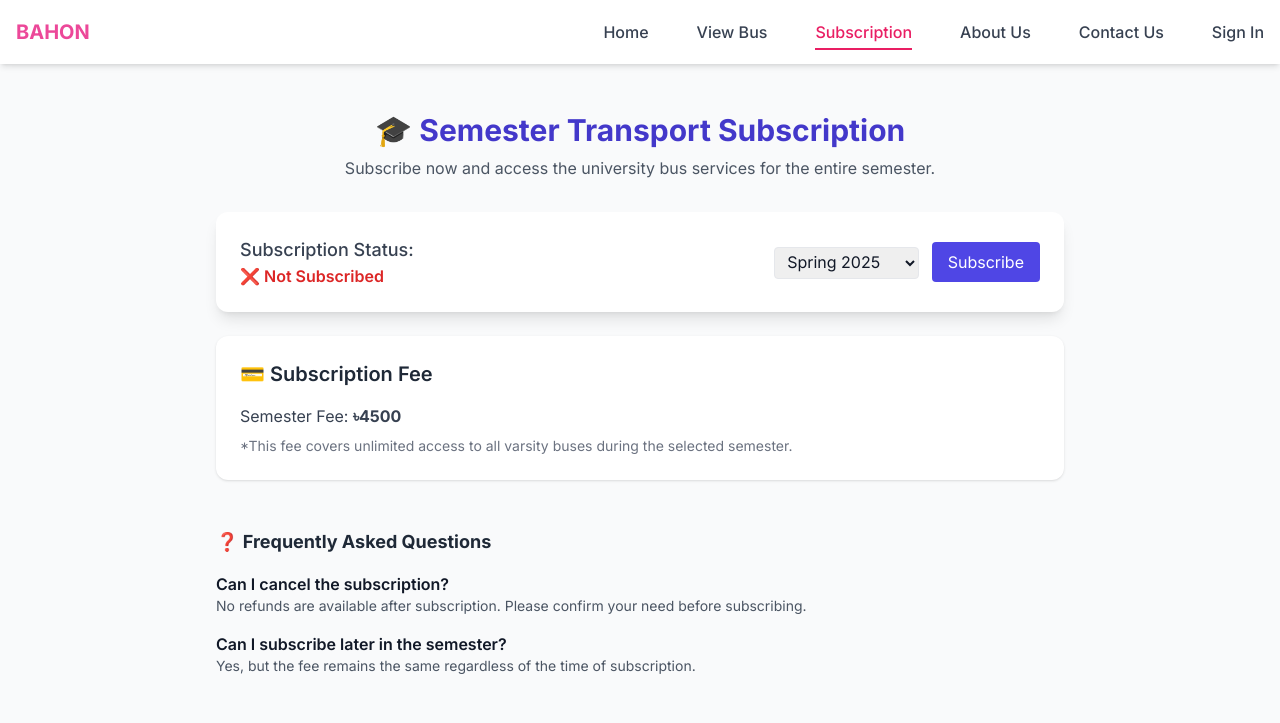
After one commit to AbrarZaved/Transportation_System_by_Django, a Django app: page /transport/subscription/ in a window 1280 px wide. The commit adds this page. Shown: the top 723 px of the page. Run offline with Django 5.2, Linux system fonts and the light colour scheme; some libraries are stand-ins or nearby versions.

Commit message:
Add subscription page and update navigation links for improved user access

```diff
--- a/templates/kits/main.html
+++ b/templates/kits/main.html
@@ -82,6 +82,20 @@
               </a>
             </li>
             <li>
+              <a href="{% url 'subscription' %}"
+                class="{% if request.resolver_match.url_name == 'subscription' %}
+
+                  text-pink-500 active
+
+                {% else %}
+
+                  hover:text-pink-500
+
+                {% endif %} transition">
+                Subscription
+              </a>
+            </li>
+            <li>
               <a href="{% url 'about_us' %}"
                 class="{% if request.resolver_match.url_name == 'about_us' %}
 
@@ -148,6 +162,9 @@
           </li>
           <li>
             <a href="{% url 'view_bus' %}" class="block hover:text-pink-500 transition">View Bus</a>
+          </li>
+          <li>
+            <a href="{% url 'subscription' %}" class="block hover:text-pink-500 transition">Subscription</a>
           </li>
           <li>
             <a href="{% url 'about_us' %}" class="block hover:text-pink-500 transition">About Us</a>
--- /dev/null
+++ b/templates/transport_manager/subscription.html
@@ -0,0 +1,74 @@
+{% extends 'kits/main.html' %}
+{% load static %}
+{% block content %}
+  <section class="bg-gray-50 py-12">
+    <div class="max-w-4xl mx-auto px-6">
+      <h1 class="text-3xl font-bold text-center text-indigo-700">🎓 Semester Transport Subscription</h1>
+      <p class="text-center mt-2 text-gray-600">Subscribe now and access the university bus services for the entire semester.</p>
+
+      <!-- Subscription Status -->
+      <div class="bg-white shadow-lg rounded-xl p-6 mt-8">
+        <div class="flex justify-between items-center">
+          <div>
+            <p class="text-lg font-medium text-gray-700">Subscription Status:</p>
+            {% if user_subscription.active %}
+              <span class="text-green-600 font-semibold">✅ Active for {{ user_subscription.semester }}</span>
+            {% else %}
+              <span class="text-red-600 font-semibold">❌ Not Subscribed</span>
+            {% endif %}
+          </div>
+          {% if not user_subscription.active %}
+            <form action="#" method="POST">
+              {% csrf_token %}
+              <select name="semester" class="border px-2 py-1 rounded">
+                <option value="Spring 2025">Spring 2025</option>
+                <option value="Summer 2025">Summer 2025</option>
+                <option value="Fall 2025">Fall 2025</option>
+              </select>
+              <button type="submit" class="ml-2 bg-indigo-600 text-white px-4 py-2 rounded hover:bg-indigo-700 transition">Subscribe</button>
+            </form>
+          {% endif %}
+        </div>
+      </div>
+
+      <!-- Payment Info -->
+      <div class="mt-6 bg-white p-6 rounded-xl shadow">
+        <h2 class="text-xl font-semibold mb-4 text-gray-800">💳 Subscription Fee</h2>
+        <p class="text-gray-700 mb-2">
+          Semester Fee: <strong>৳4500</strong>
+        </p>
+        <p class="text-sm text-gray-500">*This fee covers unlimited access to all varsity buses during the selected semester.</p>
+      </div>
+
+      {% if user_subscription.active %}
+        <!-- Bus Access Preview -->
+        <div class="mt-10">
+          <h2 class="text-xl font-semibold mb-3 text-indigo-800">📅 Your Weekly Schedule</h2>
+          <ul class="space-y-2">
+            {% for bus in user_buses %}
+              <li class="flex justify-between bg-white p-4 rounded shadow">
+                <span>🚌 {{ bus.name }} - {{ bus.route }}</span>
+                <span class="text-gray-600">{{ bus.departure_time }}</span>
+              </li>
+            {% endfor %}
+          </ul>
+        </div>
+      {% endif %}
+
+      <!-- FAQs -->
+      <div class="mt-12">
+        <h3 class="text-lg font-bold text-gray-800 mb-4">❓ Frequently Asked Questions</h3>
+        <div class="space-y-4">
+          <div>
+            <p class="font-semibold">Can I cancel the subscription?</p>
+            <p class="text-sm text-gray-600">No refunds are available after subscription. Please confirm your need before subscribing.</p>
+          </div>
+          <div>
+            <p class="font-semibold">Can I subscribe later in the semester?</p>
+            <p class="text-sm text-gray-600">Yes, but the fee remains the same regardless of the time of subscription.</p>
+          </div>
+        </div>
+      </div>
+    </div>
+  </section>
+{% endblock %}
--- a/transport_manager/urls.py
+++ b/transport_manager/urls.py
@@ -2,4 +2,6 @@ from django.urls import path
 from . import views
 
 
-urlpatterns = []
+urlpatterns = [
+    path("subscription/", views.subscription, name="subscription"),
+]
--- a/transport_manager/views.py
+++ b/transport_manager/views.py
@@ -1,3 +1,6 @@
 from django.shortcuts import render
 
 # Create your views here.
+def subscription(request):
+    # This view will handle the subscription logic
+    return render(request, 'transport_manager/subscription.html')
```
Also changed, not shown: templates/transit_hub/index.html (+12 -3 lines).
